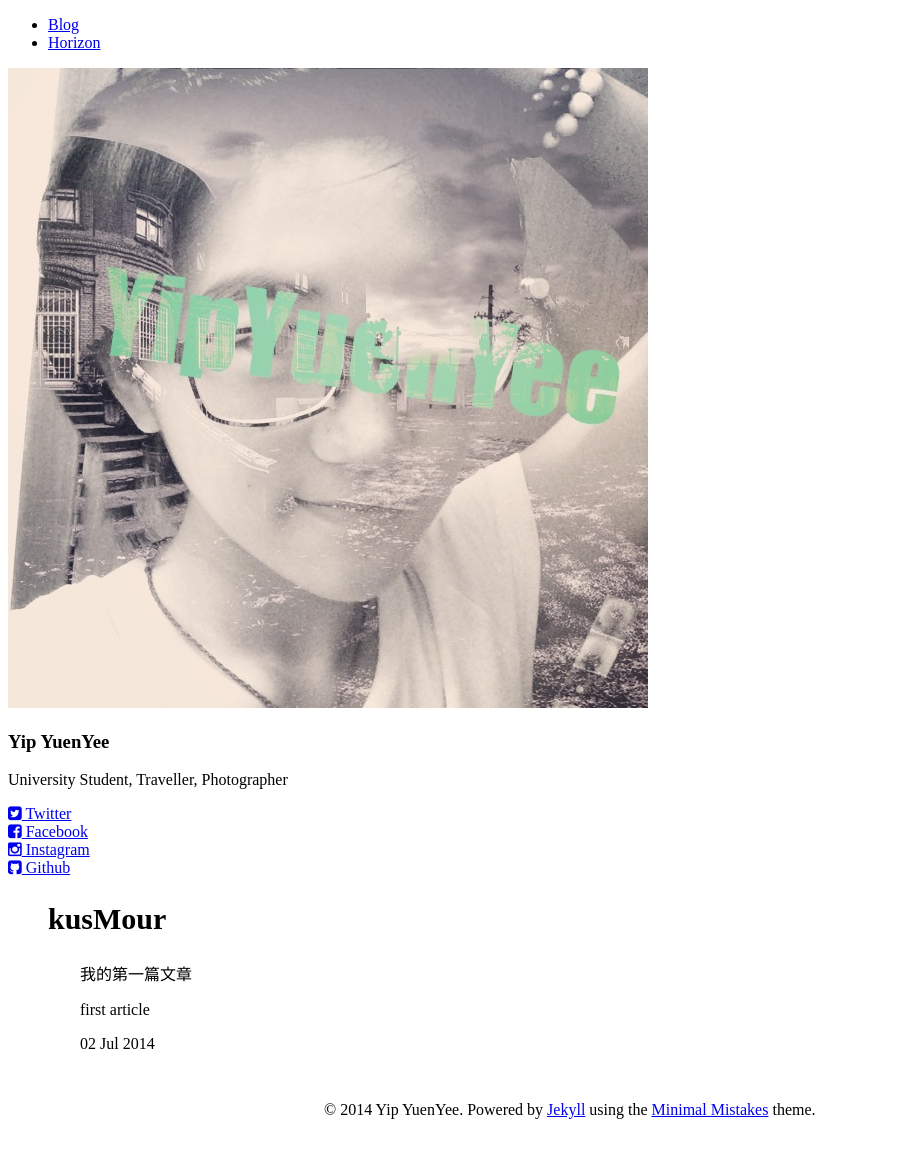
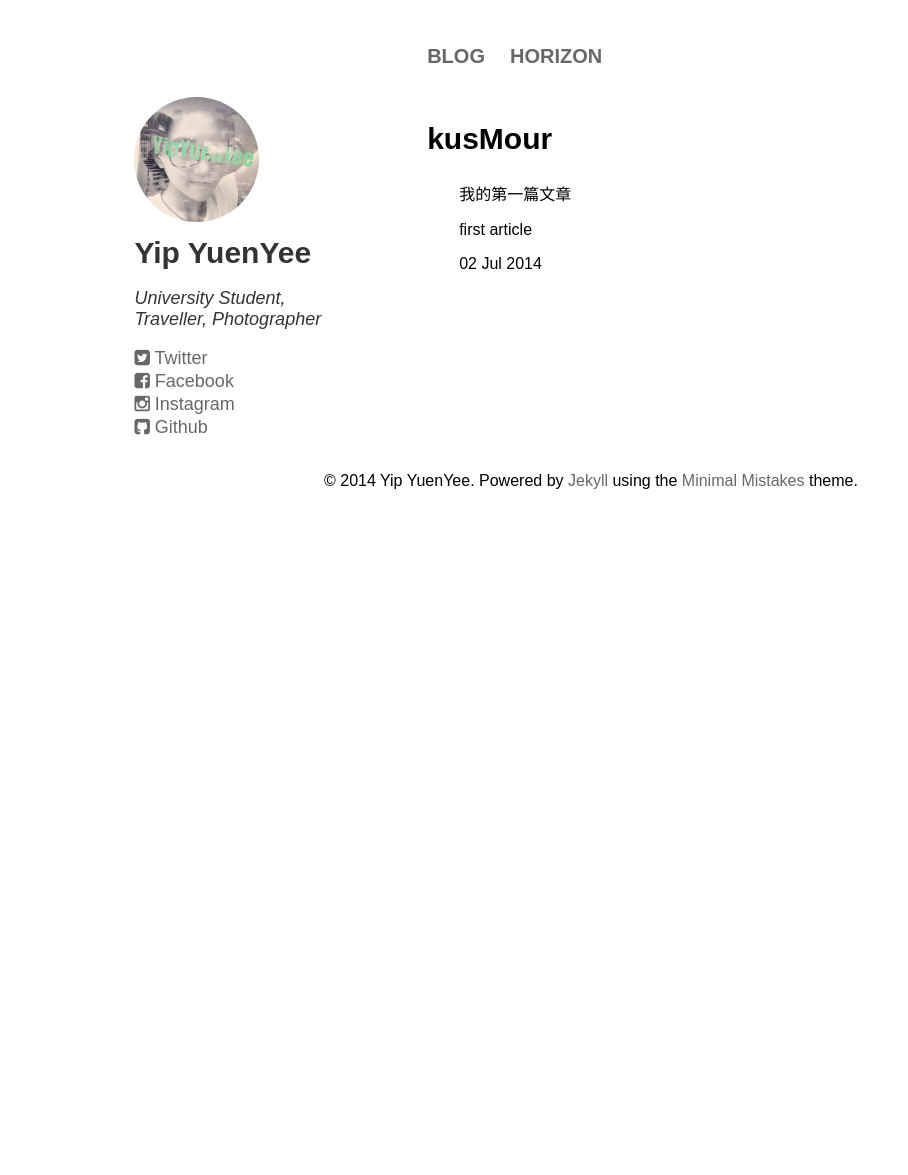
Before and after one commit to kusmour/blog_jekyll, a Jekyll site: the page built from _posts/2014-07-02-first-article.html, in a window 1280 px wide. Shown: the whole page, without its empty margins (0-908 px from the left). Built offline with Jekyll 4.4.1, drawn with Linux system fonts in a browser that asks for light colours; after the commit the page ends 900 px from its top, so only the background shows below that.

Commit message:
css of layout article

```diff
--- a/_layouts/article.html
+++ b/_layouts/article.html
@@ -10,7 +10,7 @@
 		<title>Article - {{ page.homepage }}</title>
 		<meta http-equiv="Content-Type" content="text/html; charset=iso-8859-1" />
 
-		<link href="style/homepage.css" type="text/css" rel="stylesheet" />
+		<link href="{{site.baseurl}}/style/homepage.css" type="text/css" rel="stylesheet" />
 		<link href="{{site.baseurl}}/style/article_page.css" type="text/css" rel="stylesheet" />
 		<link rel="stylesheet" href="{{site.baseurl}}/style/font-awesome/css/font-awesome.min.css">
 
```
